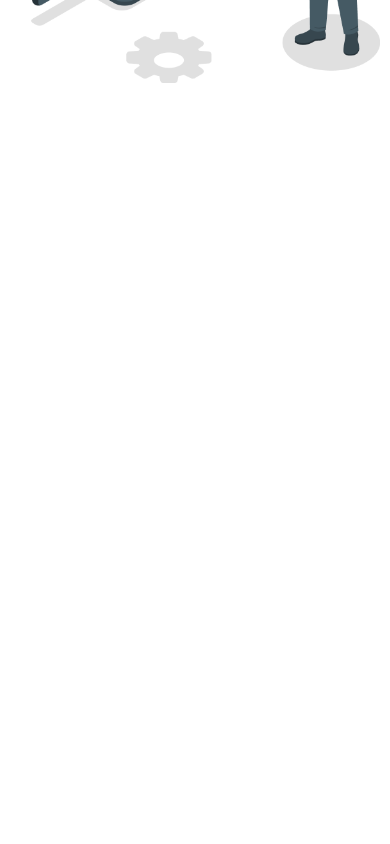
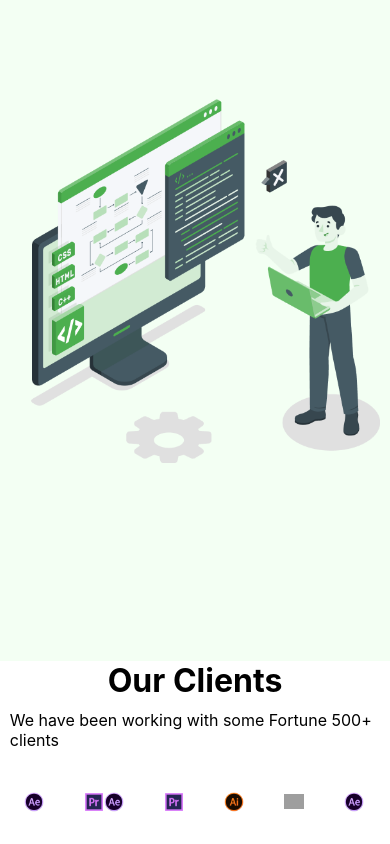
Before and after one commit to OnuegbulamChristian/Nexcent, a React (Create React App) app: page / in a window 390 px wide. Shown: the part 993-1837 px from the top of the page. Before the commit the page ends 1147 px from the top, so only its background shows below. Built offline with nearby package versions, Linux system fonts and the light colour scheme; grey boxes are pictures that could not be loaded.

Commit message:
first commit

```diff
--- a/src/COMPONENTS/HeroSection/HeroSection.css
+++ b/src/COMPONENTS/HeroSection/HeroSection.css
@@ -56,17 +56,20 @@
   .Hero-section-containers h2 {
     font-size: x-large;
   }
+  .Hero-section-div {
+    height: auto;
+  }
+  .Hero-section-parent-div {
+    height: auto;
+  }
 }
 
 @media (max-width: 834px) {
+  .Hero-section-div {
+    height: auto;
+  }
   .Hero-section-parent-div {
-    height: 80vh;
-  }
-  .Hero-section-containers {
-    height: 60vh;
-  }
-  .Hero-section-div {
-    height: 80vh;
+    height: auto;
   }
 }
 
@@ -83,18 +86,24 @@
   .Hero-section-parent-div div p {
     font-size: smaller;
   }
+  .Hero-section-div {
+    height: auto;
+  }
+  .Hero-section-parent-div {
+    height: auto;
+  }
 }
 
 @media (max-width: 480px) {
   .Hero-section-parent-div {
     flex-wrap: wrap;
     height: auto;
+    gap: 50px;
   }
   .Hero-section-containers {
     width: 100%;
   }
-  .Hero-section-parent-div {
-    gap: 50px;
+  .Hero-section-div {
     height: auto;
   }
 }
--- a/src/COMPONENTS/OurClients/OurClients.css
+++ b/src/COMPONENTS/OurClients/OurClients.css
@@ -25,7 +25,7 @@
 .Our-clients-logo-parent-div div img {
   width: 100%;
   height: 100%;
-  object-fit: cover;
+  object-fit: contain;
 }
 .Our-clients-parent-div p {
   padding-top: 10px;
@@ -36,10 +36,40 @@
 }
 
 @media (max-width: 834px) {
+  .Our-clients-logo-parent-div div {
+    width: 40px;
+    width: 40px;
+  }
+  .Our-clients-section-div {
+    height: auto;
+  }
+  .Our-clients-parent-div {
+    height: auto;
+  }
 }
 
 @media (max-width: 768px) {
+  .Our-clients-logo-parent-div div {
+    width: 30px;
+    height: 30px;
+  }
+  .Our-clients-section-div {
+    height: auto;
+  }
+  .Our-clients-parent-div {
+    height: auto;
+  }
 }
 
 @media (max-width: 480px) {
+  .Our-clients-logo-parent-div div {
+    width: 20px;
+    height: 20px;
+  }
+  .Our-clients-section-div {
+    height: auto;
+  }
+  .Our-clients-parent-div {
+    height: auto;
+  }
 }
--- a/src/HOME/HomePage.tsx
+++ b/src/HOME/HomePage.tsx
@@ -13,8 +13,8 @@ const HomePage = () => {
     <div>
       <NavBar />
       <HeroSection />
-      {/* <OurClients />
-      <CommunitySection />
+      <OurClients />
+      {/* <CommunitySection />
       <PixelGradeSection />
       <HelpSection />
       <CaringSection />
```
